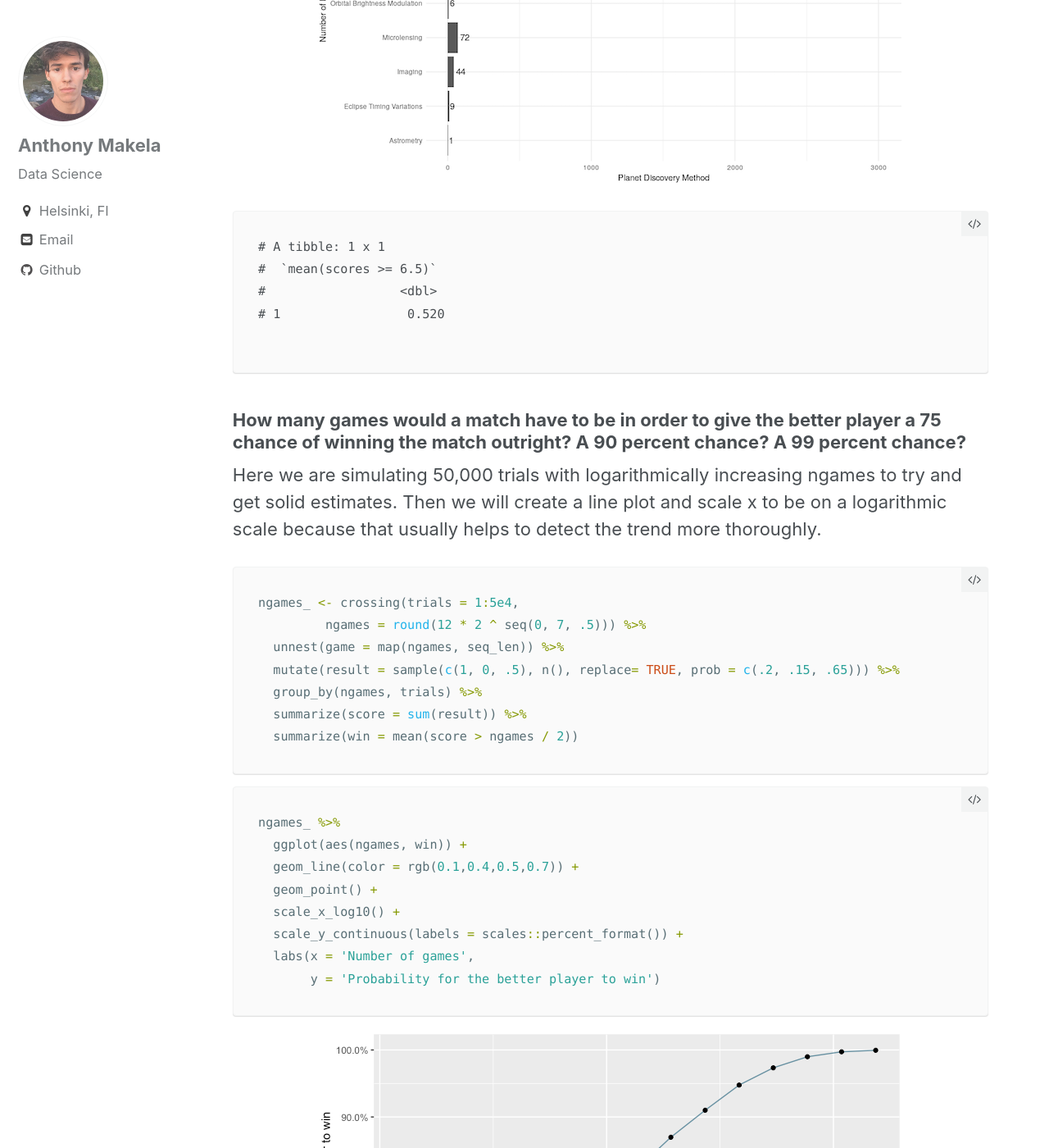
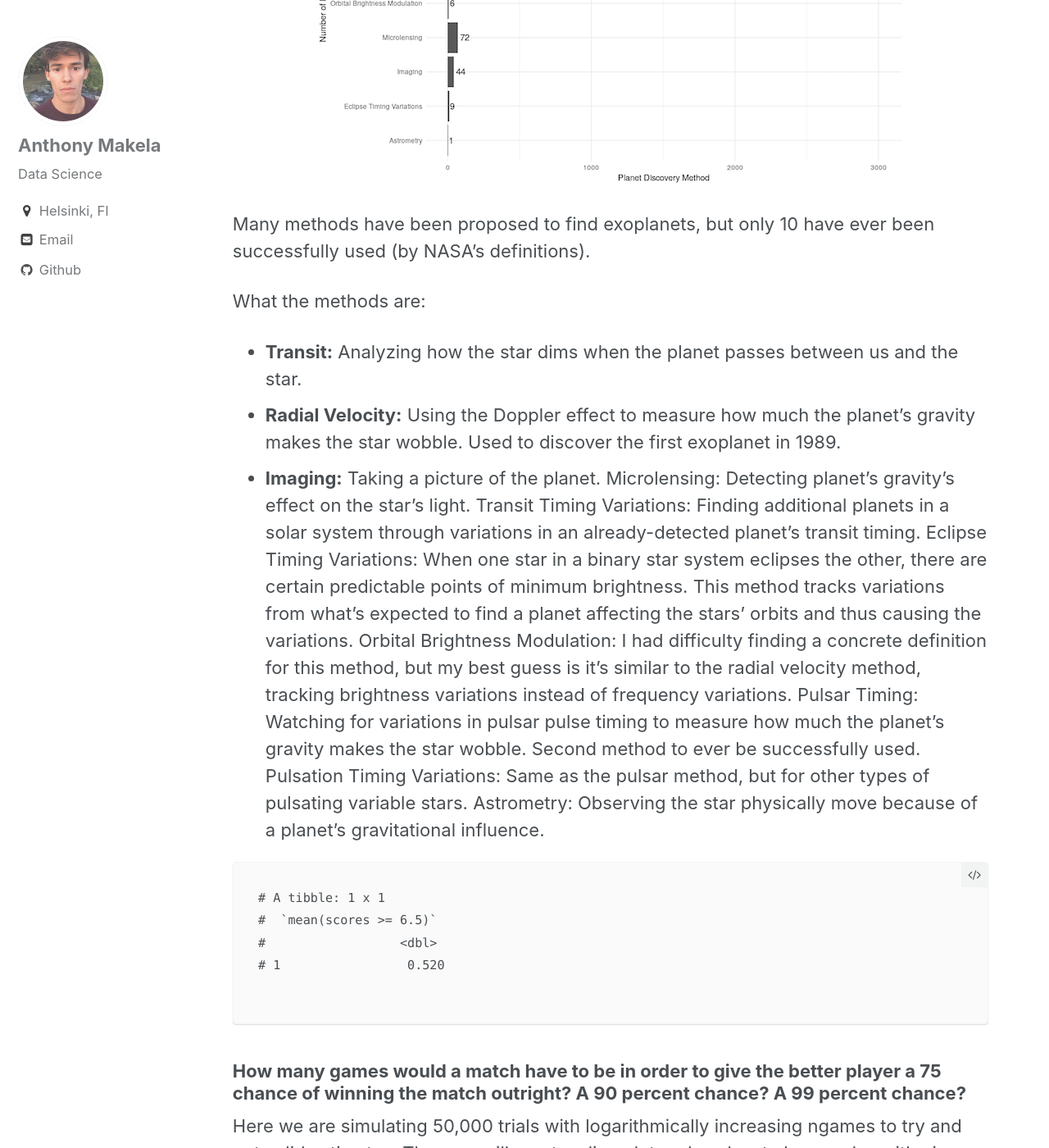
Before and after one commit to anthonymakela/anthonymakela.github.io, a Jekyll site: the page built from _posts/2019-01-01-Analysis-On-Exoplanets.md, in a window 1280 px wide and 1400 px high, scrolled down 3180 px. Shown: the whole window at 82% size. Built offline with Jekyll 4.4.1, drawn with Linux system fonts in a browser that asks for light colours; nearby versions of some CDN libraries; some of the changed text lies outside the part shown.

Commit message:
Exoplanets

````diff
--- a/_posts/2019-01-01-Analysis-On-Exoplanets.md
+++ b/_posts/2019-01-01-Analysis-On-Exoplanets.md
@@ -94,6 +94,23 @@ exo %>%
 ![Differencing]({{ base_path }}/images/methods_disc.png)
 
 </div>
+
+
+Many methods have been proposed to find exoplanets, but only 10 have ever been successfully used (by NASA's definitions).
+
+What the methods are:
+
+* **Transit:** Analyzing how the star dims when the planet passes between us and the star.
+* **Radial Velocity:** Using the Doppler effect to measure how much the planet's gravity makes the star wobble. Used to discover the first exoplanet in 1989.
+* **Imaging:** Taking a picture of the planet.
+Microlensing: Detecting planet's gravity's effect on the star's light.
+Transit Timing Variations: Finding additional planets in a solar system through variations in an already-detected planet's transit timing.
+Eclipse Timing Variations: When one star in a binary star system eclipses the other, there are certain predictable points of minimum brightness. This method tracks variations from what's expected to find a planet affecting the stars' orbits and thus causing the variations.
+Orbital Brightness Modulation: I had difficulty finding a concrete definition for this method, but my best guess is it's similar to the radial velocity method, tracking brightness variations instead of frequency variations.
+Pulsar Timing: Watching for variations in pulsar pulse timing to measure how much the planet's gravity makes the star wobble. Second method to ever be successfully used.
+Pulsation Timing Variations: Same as the pulsar method, but for other types of pulsating variable stars.
+Astrometry: Observing the star physically move because of a planet's gravitational influence.
+
 
 ```
 # A tibble: 1 x 1
````
